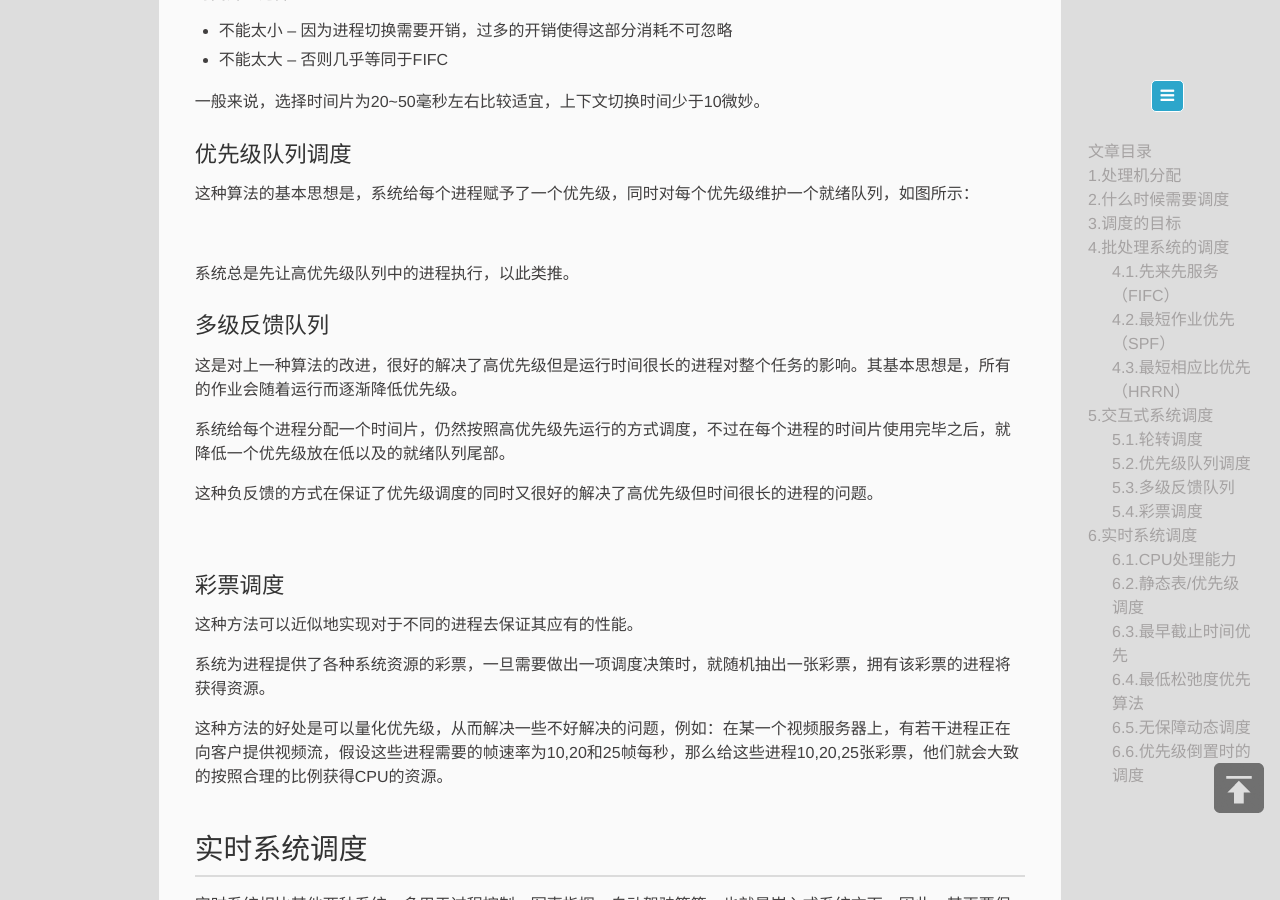
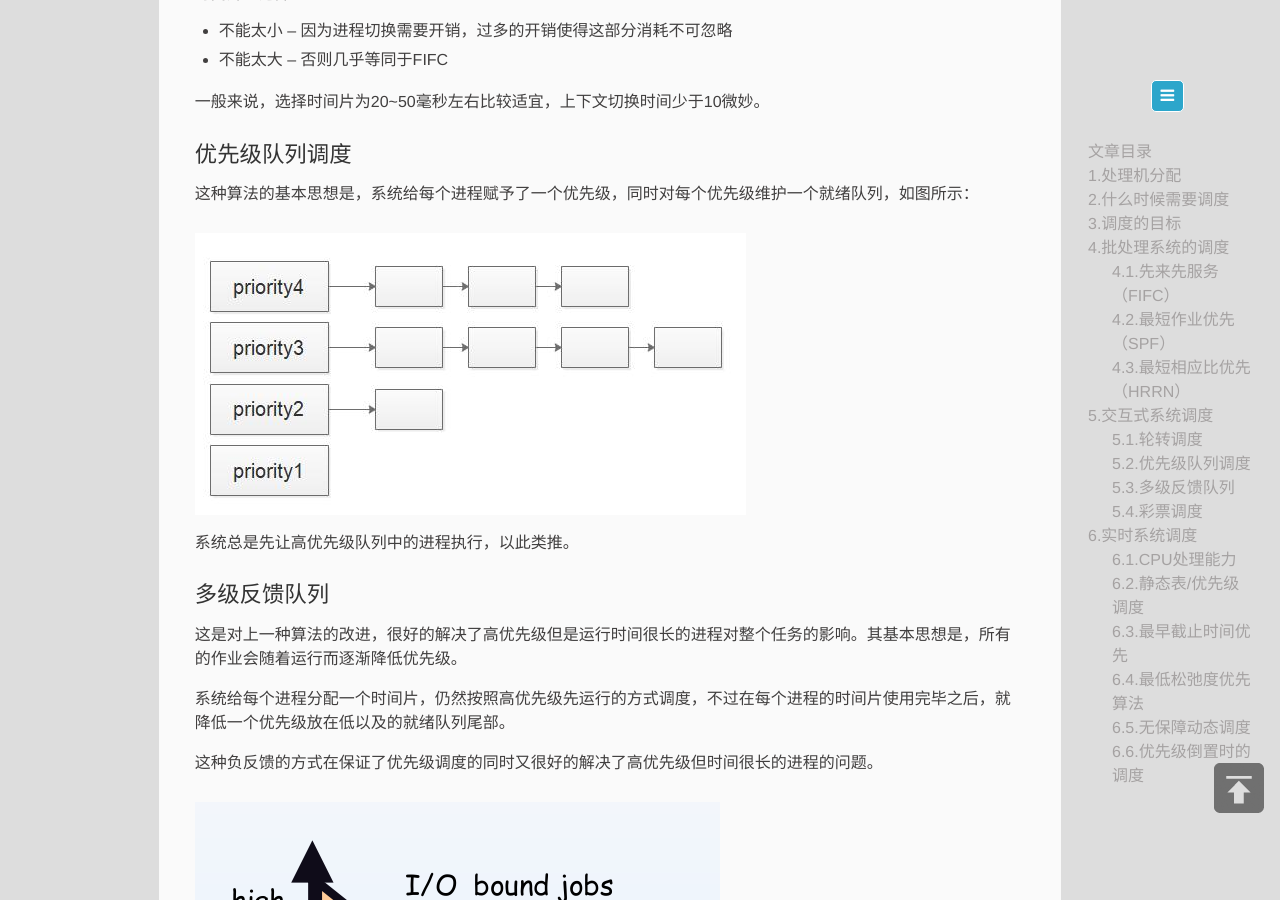
Before and after one commit to zxc479773533/zxc479773533.github.io, a Jekyll site: the page built from _posts/2018-3-29-Linux-Scheduling.md, in a window 1280 px wide and 900 px high, scrolled down 3639 px. Built offline with Jekyll 4.4.1, drawn with Linux system fonts in a browser that asks for light colours; a script that is not in the unit is left out; comment, search, counter and statistics services are not loaded.

Commit message:
add linux-scheduling

```diff
--- a/_posts/2018-3-29-Linux-Scheduling.md
+++ b/_posts/2018-3-29-Linux-Scheduling.md
@@ -133,7 +133,7 @@ categories: OS
 
 这种算法的基本思想是，系统给每个进程赋予了一个优先级，同时对每个优先级维护一个就绪队列，如图所示：
 
-![](images/Linux-Scheduling-01.jpg)
+![](https://raw.githubusercontent.com/zxc479773533/zxc479773533.github.io/master/_posts/images/Linux-Scheduling-01.jpg)
 
 系统总是先让高优先级队列中的进程执行，以此类推。
 
@@ -145,7 +145,7 @@ categories: OS
 
 这种负反馈的方式在保证了优先级调度的同时又很好的解决了高优先级但时间很长的进程的问题。
 
-![](images/Linux-Scheduling-02.png)
+![](https://raw.githubusercontent.com/zxc479773533/zxc479773533.github.io/master/_posts/images/Linux-Scheduling-02.png)
 
 ### 彩票调度
 
@@ -181,7 +181,7 @@ categories: OS
 
 如果m是实时任务的数目，每个任务以pi为周期发生，并且CPU需要ci秒来处理这个事件，那么可以处理负载的条件如下。
 
-![](images/Linux-Scheduling-03.png)
+![](https://raw.githubusercontent.com/zxc479773533/zxc479773533.github.io/master/_posts/images/Linux-Scheduling-03.png)
 
 不满足这个检验条件的进程不能被调度，因为它是不可实现的（超出了CPU的处理能力）。
 
```
